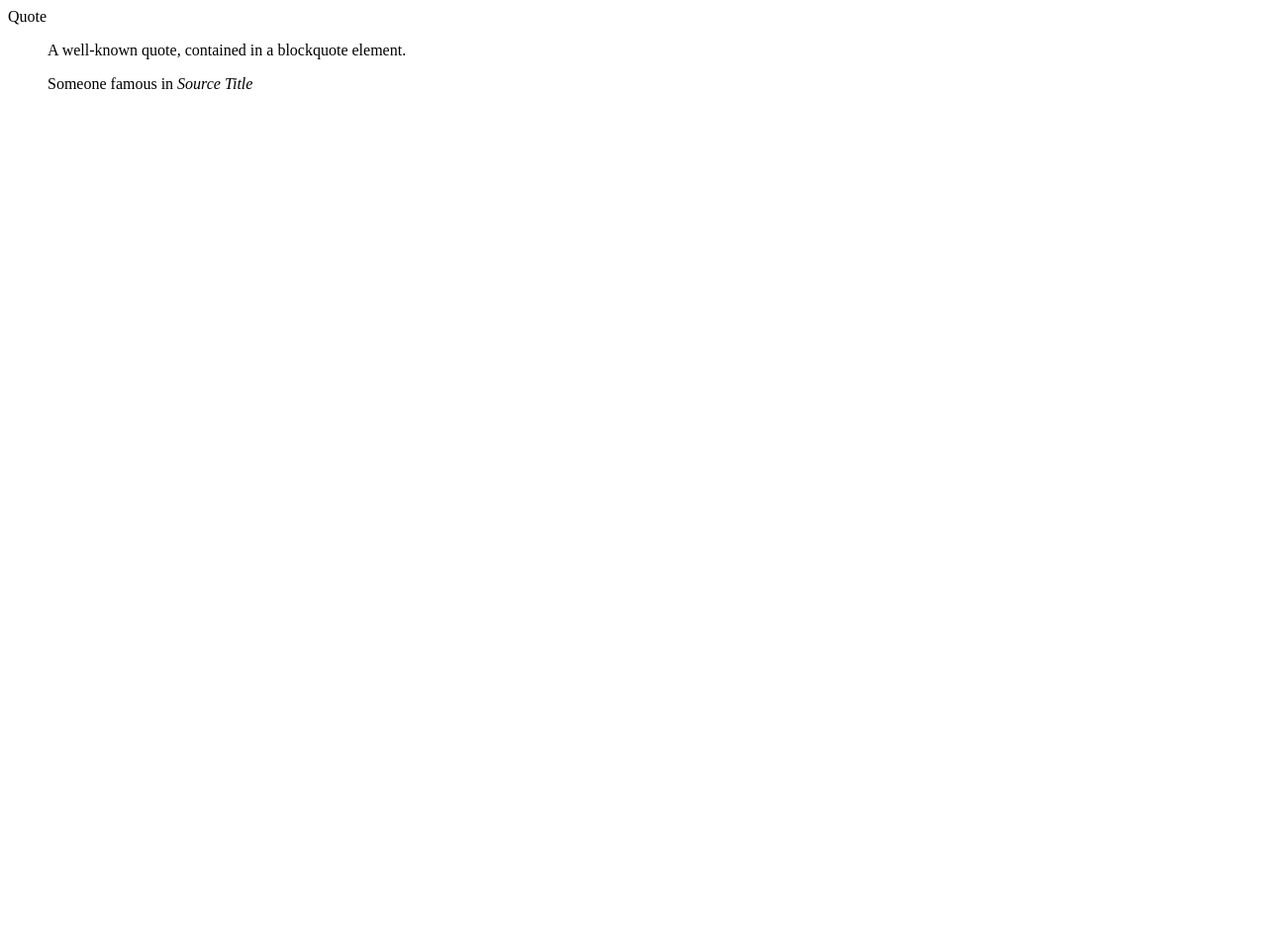
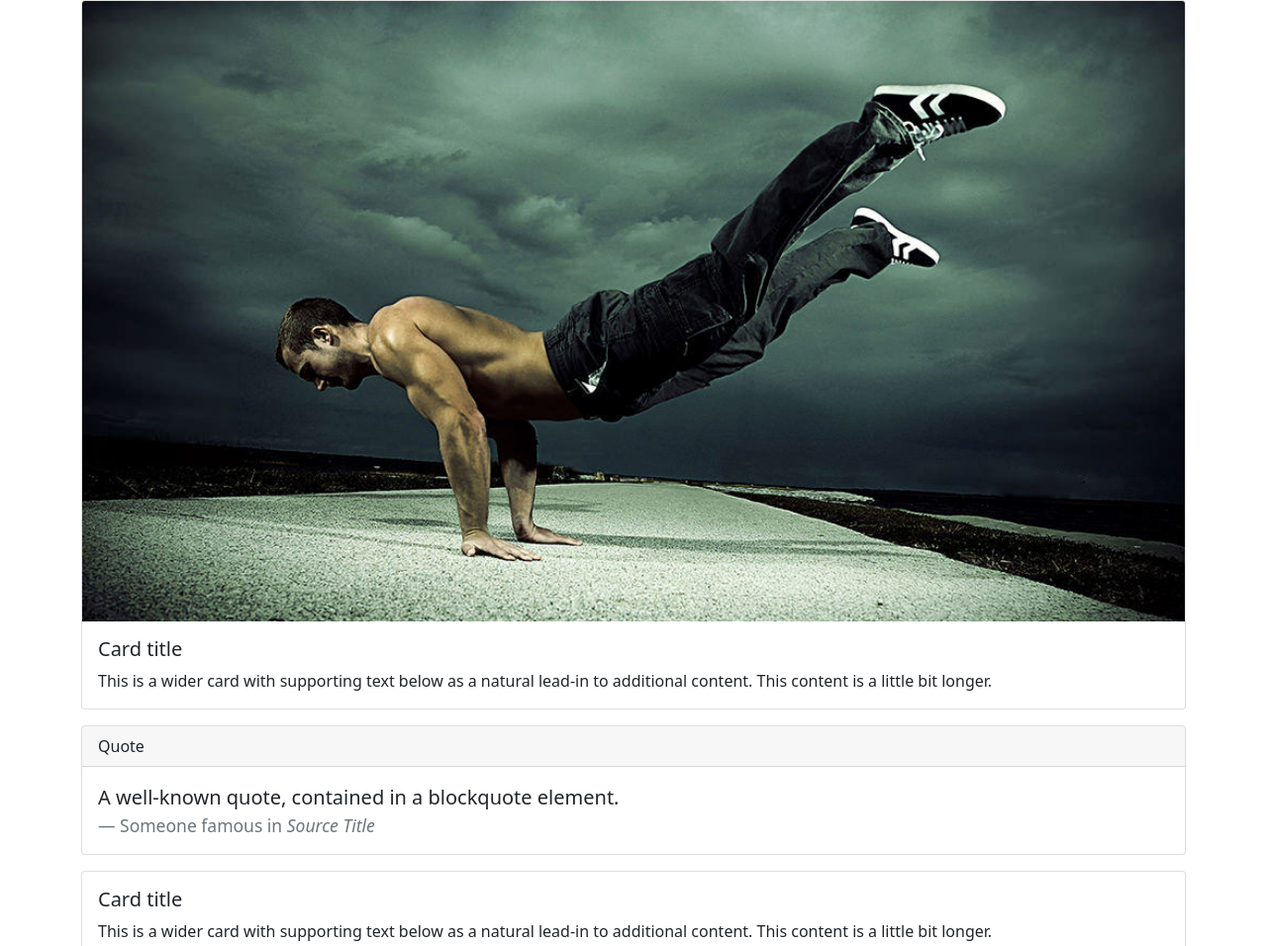
Before and after one commit to kal-culus/co-opFitness, a plain HTML site: page index.html in a window 1280 px wide. Shown: the top 956 px of the page at 99% size. Before the commit the page ends 800 px from the top, so only its background shows below. Drawn offline with nearby package versions, Linux system fonts and the light colour scheme.

Commit message:
Added home

```diff
--- a/index.html
+++ b/index.html
@@ -4,16 +4,22 @@
     <meta charset="UTF-8">
     <meta http-equiv="X-UA-Compatible" content="IE=edge">
     <meta name="viewport" content="width=device-width, initial-scale=1.0">
+    <title>Document</title>
+    <link href="https://cdn.jsdelivr.net/npm/bootstrap@5.1.3/dist/css/bootstrap.min.css" rel="stylesheet" integrity="sha384-1BmE4kWBq78iYhFldvKuhfTAU6auU8tT94WrHftjDbrCEXSU1oBoqyl2QvZ6jIW3" crossorigin="anonymous">
+    <!-- JavaScript Bundle with Popper -->
+    <script src="https://cdn.jsdelivr.net/npm/bootstrap@5.1.3/dist/js/bootstrap.bundle.min.js" integrity="sha384-ka7Sk0Gln4gmtz2MlQnikT1wXgYsOg+OMhuP+IlRH9sENBO0LRn5q+8nbTov4+1p" crossorigin="anonymous"></script>
     <link rel="stylesheet" href="styles.css">
-    <title>Document</title>
 </head>
 <body>
-
-
-
-
-
-    <div class="card">
+    <div class="container">
+        <div class="card mb-3">
+            <img src="img/calisthenics3.jpg" class="card-img-top" alt="...">
+            <div class="card-body">
+              <h5 class="card-title">Card title</h5>
+              <p class="card-text">This is a wider card with supporting text below as a natural lead-in to additional content. This content is a little bit longer.</p>
+            </div>
+          </div>
+          <div class="card mb-3">
             <div class="card-header">
               Quote
             </div>
@@ -24,5 +30,14 @@
               </blockquote>
             </div>
           </div>
+          <div class="card ">
+            <div class="card-body">
+              <h5 class="card-title">Card title</h5>
+              <p class="card-text">This is a wider card with supporting text below as a natural lead-in to additional content. This content is a little bit longer.</p>
+            </div>
+            <img href="arobic.html" src="img/cardio3.webp" class="card-img-bottom" alt="...">
+          </div>
+
+    </div>
 </body>
 </html>
```
Lines whose indentation alone changed are shown as unchanged.
